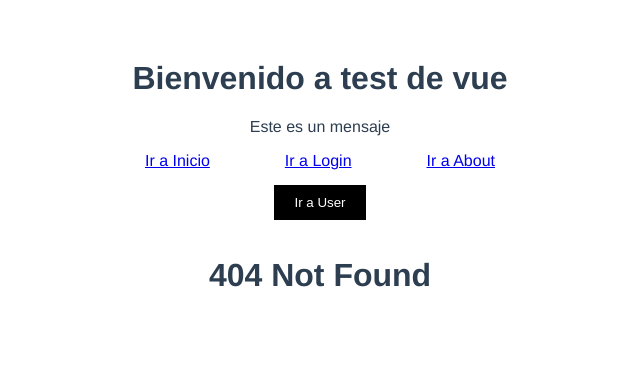
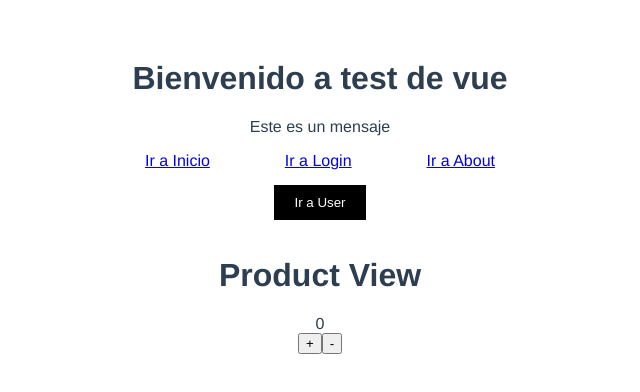
Before and after one commit to erick4556/Vue3-Project, a Vue app: page /product in a window 1280 px wide. Before the commit this address had no page. Shown: the top 392 px of the page, without its empty margins (320-960 px from the left). Built offline with nearby package versions, Linux system fonts and the light colour scheme.

Commit message:
Basic use of mixins

```diff
--- a/src/components/TodoItem.vue
+++ b/src/components/TodoItem.vue
@@ -15,8 +15,7 @@
         <i class="fas fa-check" />
       </TodoItemBtn>
       <TodoItemBtn :handle-click="deleteTask" :task="task" text-class="delete">
-        <!-- <i class="fas fa-times" /> -->
-        Eliminar
+        <i class="fas fa-times" />
       </TodoItemBtn>
     </div>
   </li>
--- /dev/null
+++ b/src/mixin.js
@@ -0,0 +1,22 @@
+export const Counter = {
+  //Como vue 2
+  data() {
+    return {
+      num: 0,
+    };
+  },
+  /* created() {
+    this.hello();
+  }, */
+  methods: {
+    hello() {
+      console.log("Hello from mixin");
+    },
+    increase() {
+      this.num++;
+    },
+    decrease() {
+      this.num--;
+    },
+  },
+};
--- a/src/router.js
+++ b/src/router.js
@@ -13,6 +13,7 @@ const beforeEnterHook = (to) => {
 
 const Home = () => import("./views/Home.vue"); // Lazy load. Solo cuando accedan a la ruta home solo se va a cargar esa ruta
 const About = () => import("./views/About.vue"); // Lazy load
+const Product = () => import("./views/Product.vue");
 
 const routes = [
   {
@@ -50,6 +51,11 @@ const routes = [
     ],
   },
   {
+    path: "/product",
+    name: "Product",
+    component: Product,
+  },
+  {
     path: "/:pathMatch(.*)*", //Ruta generica, muestra todas las rutas que no son parte de la aplicación
     name: "NotFound",
     component: NotFound,
--- /dev/null
+++ b/src/views/Product.vue
@@ -0,0 +1,15 @@
+<template>
+  <h1>Product View</h1>
+  <!-- Data desde el mixin -->
+  <div>{{ num }}</div>
+  <button @click="increase">+</button>
+  <button @click="decrease">-</button>
+</template>
+
+<script>
+import { Counter } from "../mixin";
+export default {
+  mixins: [Counter],
+  setup() {},
+};
+</script>
```
Also changed, not shown: src/main.js (+8 -1 lines).
